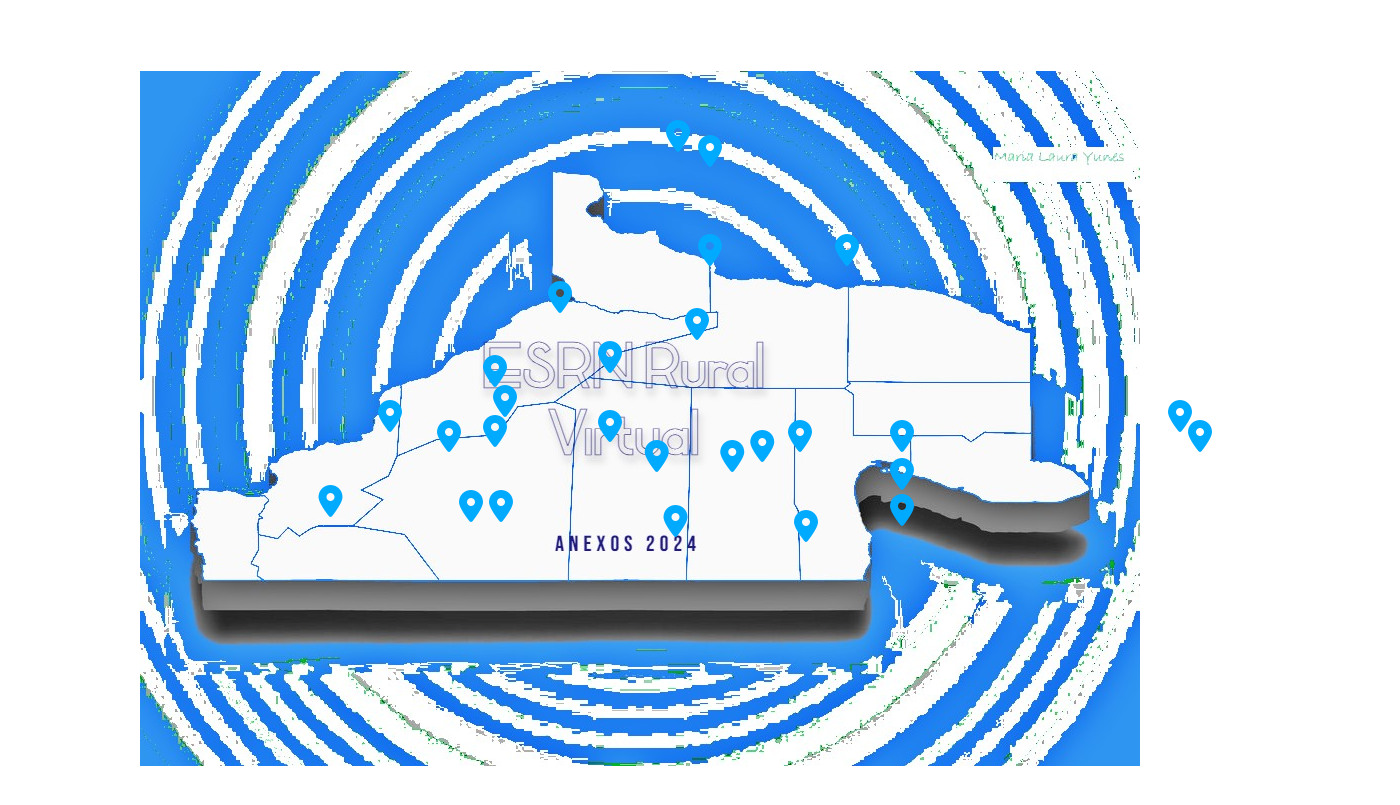
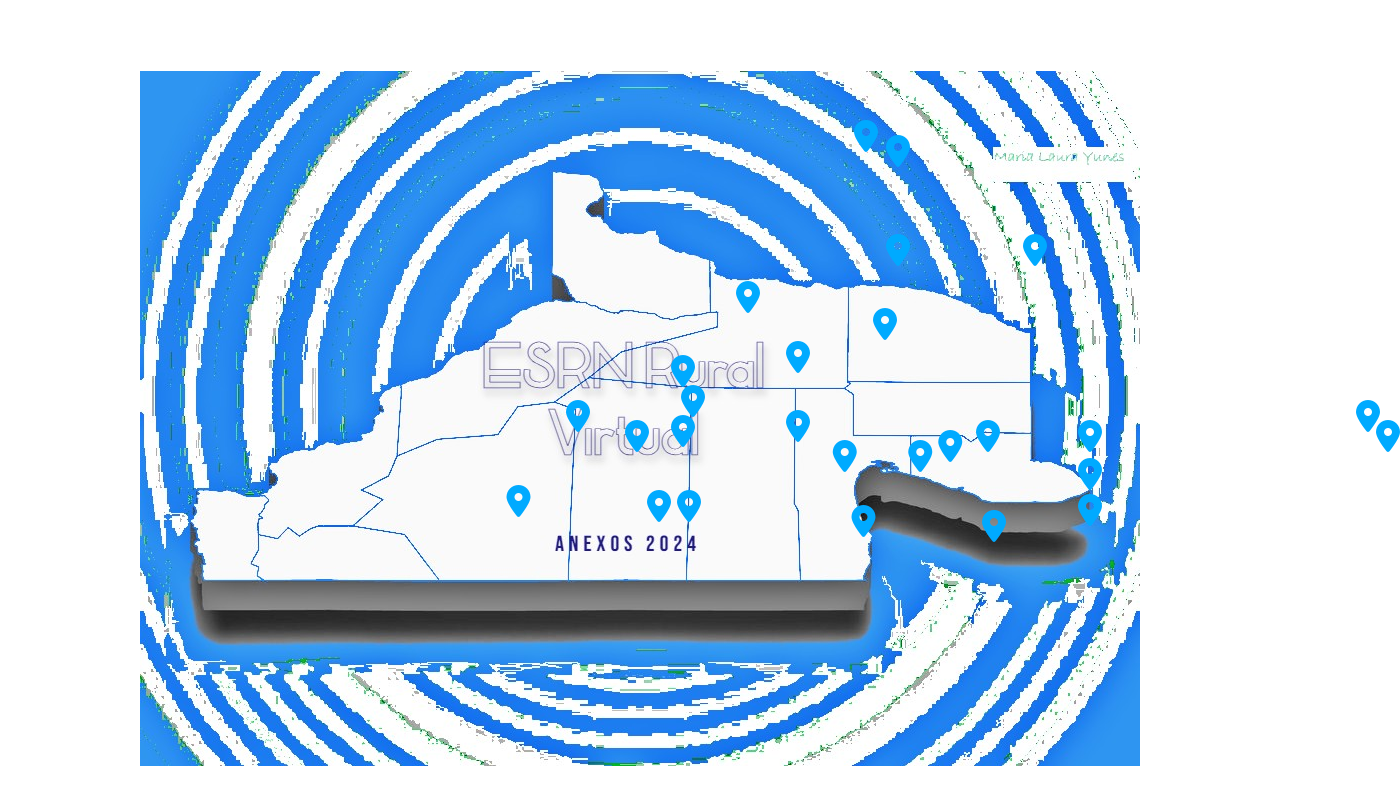
Before and after one commit to MLYGIT/gitmapa, a plain HTML site: page index.html in a window 1280 px wide. Shown: the part 61-866 px from the top of the page, 1400 px wide, since content can reach past the window. Drawn offline with Linux system fonts and the light colour scheme; files that its build step writes are made by us from their sources.

Commit message:
Update index.html
cambio 5 cm a la derecha de los iconos

```diff
--- a/index.html
+++ b/index.html
@@ -13,87 +13,88 @@
         <img src="celeste.jpg" alt="Mapa interactivo" usemap="#mapa-interactivo" id="mapa-img">
 
     <!-- Íconos para Valle Verde y otros lugares -->
-        <a href="https://es.wikipedia.org/wiki/Valle_Verde" class="icon" style="left: 658.00px; top: 100.60px;" data-title="Valle Verde">
+<a href="https://es.wikipedia.org/wiki/Valle_Verde" class="icon" style="left: 846.00px; top: 100.60px;" data-title="Valle Verde">
     <i class="fas fa-map-marker-alt"></i>
 </a>
-        <a href="https://es.wikipedia.org/wiki/Peñas_Blancas" class="icon" style="left: 690.10px; top: 115.40px;" data-title="Peñas Blancas">
+<a href="https://es.wikipedia.org/wiki/Peñas_Blancas" class="icon" style="left: 878.10px; top: 115.40px;" data-title="Peñas Blancas">
     <i class="fas fa-map-marker-alt"></i>
 </a>
-        <a href="https://es.wikipedia.org/wiki/Lago_Pellegrini" class="icon" style="left: 690.10px; top: 214.20px;" data-title="Lago Pellegrini">
+<a href="https://es.wikipedia.org/wiki/Lago_Pellegrini" class="icon" style="left: 878.10px; top: 214.20px;" data-title="Lago Pellegrini">
     <i class="fas fa-map-marker-alt"></i>
 </a>
-        <a href="https://es.wikipedia.org/wiki/Cerro_Policia" class="icon" style="left: 677.10px; top: 287.70px;" data-title="Cerro Policía">
+<a href="https://es.wikipedia.org/wiki/Cerro_Policia" class="icon" style="left: 865.10px; top: 287.70px;" data-title="Cerro Policía">
     <i class="fas fa-map-marker-alt"></i>
 </a>
-        <a href="https://es.wikipedia.org/wiki/Chelforo" class="icon" style="left: 827.10px; top: 214.20px;" data-title="Chelforó">
+<a href="https://es.wikipedia.org/wiki/Chelforo" class="icon" style="left: 1015.10px; top: 214.20px;" data-title="Chelforó">
     <i class="fas fa-map-marker-alt"></i>
 </a>
-        <a href="https://es.wikipedia.org/wiki/Aguada_Cecilio" class="icon" style="left: 882.10px; top: 400.20px;" data-title="Aguada Cecilio">
+<a href="https://es.wikipedia.org/wiki/Aguada_Cecilio" class="icon" style="left: 1070.10px; top: 400.20px;" data-title="Aguada Cecilio">
     <i class="fas fa-map-marker-alt"></i>
 </a>
-        <a href="https://es.wikipedia.org/wiki/Sierra_Paileman" class="icon" style="left: 882.10px; top: 438.20px;" data-title="Sierra Pailemán">
+<a href="https://es.wikipedia.org/wiki/Sierra_Paileman" class="icon" style="left: 1070.10px; top: 438.20px;" data-title="Sierra Pailemán">
     <i class="fas fa-map-marker-alt"></i>
 </a>
-        <a href="https://es.wikipedia.org/wiki/Arroyo_Los_Berros" class="icon" style="left: 882.10px; top: 474.20px;" data-title="Arroyo Los Berros">
+<a href="https://es.wikipedia.org/wiki/Arroyo_Los_Berros" class="icon" style="left: 1070.10px; top: 474.20px;" data-title="Arroyo Los Berros">
     <i class="fas fa-map-marker-alt"></i>
 </a>
-        <a href="https://es.wikipedia.org/wiki/El_Condor" class="icon" style="left: 1180.10px; top: 400.20px;" data-title="El Cóndor">
+<a href="https://es.wikipedia.org/wiki/El_Condor" class="icon" style="left: 1368.10px; top: 400.20px;" data-title="El Cóndor">
     <i class="fas fa-map-marker-alt"></i>
 </a>
-        <a href="https://es.wikipedia.org/wiki/Viedma" class="icon" style="left: 1160.10px; top: 380.20px;" data-title="Viedma">
+<a href="https://es.wikipedia.org/wiki/Viedma" class="icon" style="left: 1348.10px; top: 380.20px;" data-title="Viedma">
     <i class="fas fa-map-marker-alt"></i>
 </a>
-        <a href="https://es.wikipedia.org/wiki/Rincon_Treneta" class="icon" style="left: 780.10px; top: 400.20px;" data-title="Rincón Treneta">
+<a href="https://es.wikipedia.org/wiki/Rincon_Treneta" class="icon" style="left: 968.10px; top: 400.20px;" data-title="Rincón Treneta">
     <i class="fas fa-map-marker-alt"></i>
 </a>
-        <a href="https://es.wikipedia.org/wiki/Comicó" class="icon" style="left: 712.30px; top: 420.20px;" data-title="Comicó">
+<a href="https://es.wikipedia.org/wiki/Comicó" class="icon" style="left: 900.30px; top: 420.20px;" data-title="Comicó">
     <i class="fas fa-map-marker-alt"></i>
 </a>
-        <a href="https://es.wikipedia.org/wiki/Yaminue" class="icon" style="left: 742.30px; top: 410.20px;" data-title="Yaminué">
+<a href="https://es.wikipedia.org/wiki/Yaminue" class="icon" style="left: 930.30px; top: 410.20px;" data-title="Yaminué">
     <i class="fas fa-map-marker-alt"></i>
 </a>
-        <a href="https://es.wikipedia.org/wiki/Aguada_de_Guerra" class="icon" style="left: 636.70px; top: 420.20px;" data-title="Aguada de Guerra">
+<a href="https://es.wikipedia.org/wiki/Aguada_de_Guerra" class="icon" style="left: 824.70px; top: 420.20px;" data-title="Aguada de Guerra">
     <i class="fas fa-map-marker-alt"></i>
 </a>
-        <a href="https://es.wikipedia.org/wiki/Rio_Chico" class="icon" style="left: 450.90px; top: 470.20px;" data-title="Rio Chico">
+<a href="https://es.wikipedia.org/wiki/Rio_Chico" class="icon" style="left: 638.90px; top: 470.20px;" data-title="Rio Chico">
     <i class="fas fa-map-marker-alt"></i>
 </a>
-        <a href="https://es.wikipedia.org/wiki/Mamuel_Choique" class="icon" style="left: 480.90px; top: 470.20px;" data-title="Mamuel Choique">
+<a href="https://es.wikipedia.org/wiki/Mamuel_Choique" class="icon" style="left: 668.90px; top: 470.20px;" data-title="Mamuel Choique">
     <i class="fas fa-map-marker-alt"></i>
 </a>
-        <a href="https://es.wikipedia.org/wiki/El_Manso" class="icon" style="left: 310.50px; top: 465.20px;" data-title="El Manso">
+<a href="https://es.wikipedia.org/wiki/El_Manso" class="icon" style="left: 498.50px; top: 465.20px;" data-title="El Manso">
     <i class="fas fa-map-marker-alt"></i>
 </a>
-        <a href="https://es.wikipedia.org/wiki/Cain" class="icon" style="left: 655.50px; top: 485.40px;" data-title="Caín">
+<a href="https://es.wikipedia.org/wiki/Cain" class="icon" style="left: 843.50px; top: 485.40px;" data-title="Caín">
     <i class="fas fa-map-marker-alt"></i>
 </a>
-        <a href="https://es.wikipedia.org/wiki/Cona_Niyeu" class="icon" style="left: 785.90px; top: 490.40px;" data-title="Cona Niyeu">
+<a href="https://es.wikipedia.org/wiki/Cona_Niyeu" class="icon" style="left: 973.90px; top: 490.40px;" data-title="Cona Niyeu">
     <i class="fas fa-map-marker-alt"></i>
 </a>
-        <a href="https://es.wikipedia.org/wiki/Laguna_Blanca" class="icon" style="left: 475.10px; top: 395.20px;" data-title="Laguna Blanca">
+<a href="https://es.wikipedia.org/wiki/Laguna_Blanca" class="icon" style="left: 663.10px; top: 395.20px;" data-title="Laguna Blanca">
     <i class="fas fa-map-marker-alt"></i>
 </a>
-        <a href="https://es.wikipedia.org/wiki/Colan_Conhue" class="icon" style="left: 590.10px; top: 390.20px;" data-title="Colan Conhue">
+<a href="https://es.wikipedia.org/wiki/Colan_Conhue" class="icon" style="left: 778.10px; top: 390.20px;" data-title="Colan Conhue">
     <i class="fas fa-map-marker-alt"></i>
 </a>
-        <a href="https://es.wikipedia.org/wiki/Corralito" class="icon" style="left: 429.10px; top: 400.20px;" data-title="Corralito">
+<a href="https://es.wikipedia.org/wiki/Corralito" class="icon" style="left: 617.10px; top: 400.20px;" data-title="Corralito">
     <i class="fas fa-map-marker-alt"></i>
 </a>
-        <a href="https://es.wikipedia.org/wiki/Villa_Llanquin" class="icon" style="left: 370.10px; top: 380.20px;" data-title="Villa Llanquín">
+<a href="https://es.wikipedia.org/wiki/Villa_Llanquin" class="icon" style="left: 558.10px; top: 380.20px;" data-title="Villa Llanquín">
     <i class="fas fa-map-marker-alt"></i>
 </a>
-        <a href="https://es.wikipedia.org/wiki/Mencue" class="icon" style="left: 485.10px; top: 365.20px;" data-title="Mencué">
+<a href="https://es.wikipedia.org/wiki/Mencue" class="icon" style="left: 673.10px; top: 365.20px;" data-title="Mencué">
     <i class="fas fa-map-marker-alt"></i>
 </a>
-        <a href="https://es.wikipedia.org/wiki/Blancura_Centro" class="icon" style="left: 475.10px; top: 335.20px;" data-title="Blancura Centro">
+<a href="https://es.wikipedia.org/wiki/Blancura_Centro" class="icon" style="left: 663.10px; top: 335.20px;" data-title="Blancura Centro">
     <i class="fas fa-map-marker-alt"></i>
 </a>
-        <a href="https://es.wikipedia.org/wiki/Aguada_Guzman" class="icon" style="left: 590.10px; top: 320.70px;" data-title="Aguada Guzmán">
+<a href="https://es.wikipedia.org/wiki/Aguada_Guzman" class="icon" style="left: 778.10px; top: 320.70px;" data-title="Aguada Guzmán">
     <i class="fas fa-map-marker-alt"></i>
 </a>
-        <a href="https://es.wikipedia.org/wiki/Nahupa_Huen" class="icon" style="left: 540.10px; top: 260.70px;" data-title="Nahupa Huen">
+<a href="https://es.wikipedia.org/wiki/Nahupa_Huen" class="icon" style="left: 728.10px; top: 260.70px;" data-title="Nahupa Huen">
     <i class="fas fa-map-marker-alt"></i>
 </a>
+
     </div>
 
     <map name="mapa-interactivo">
```
Lines whose indentation alone changed are shown as unchanged.
